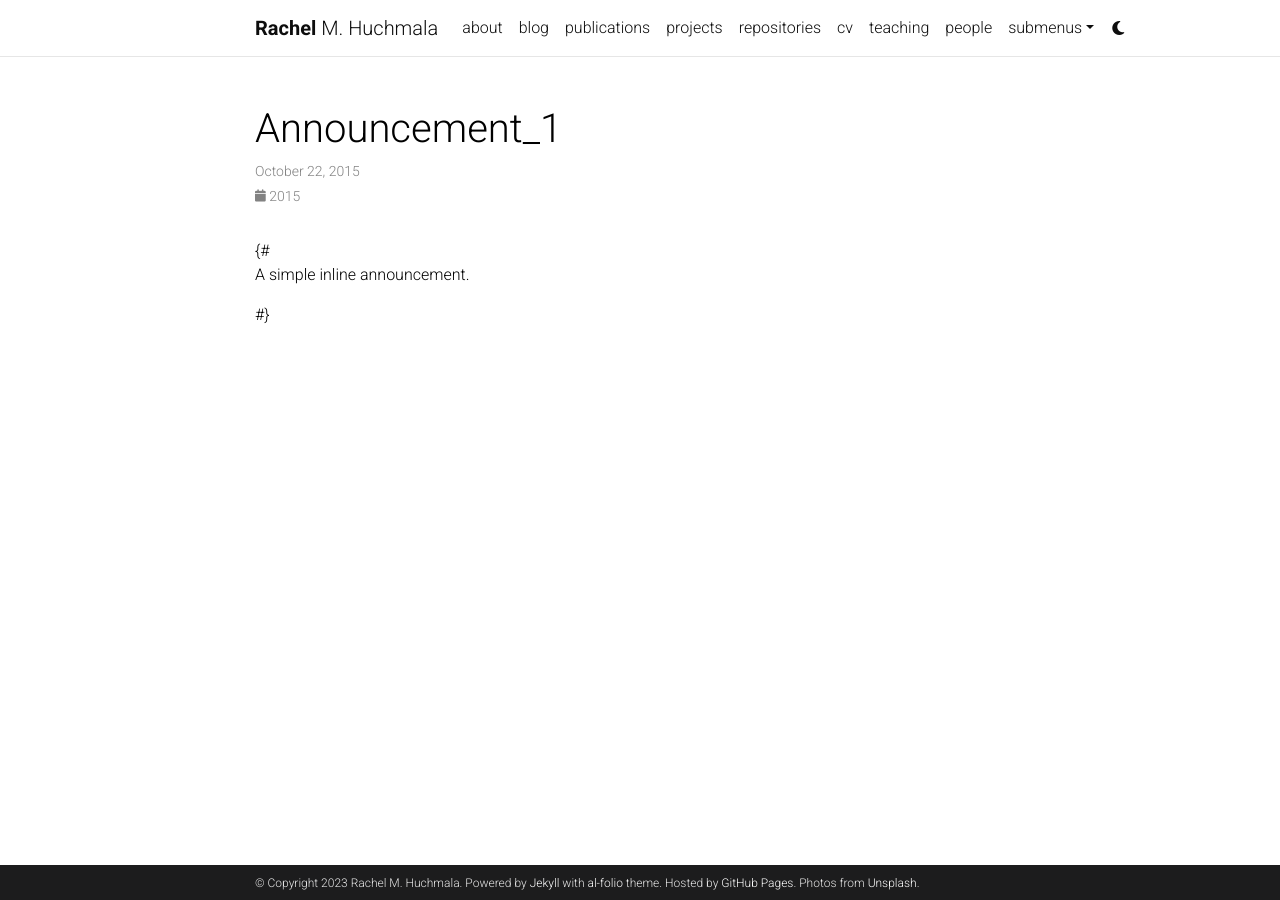
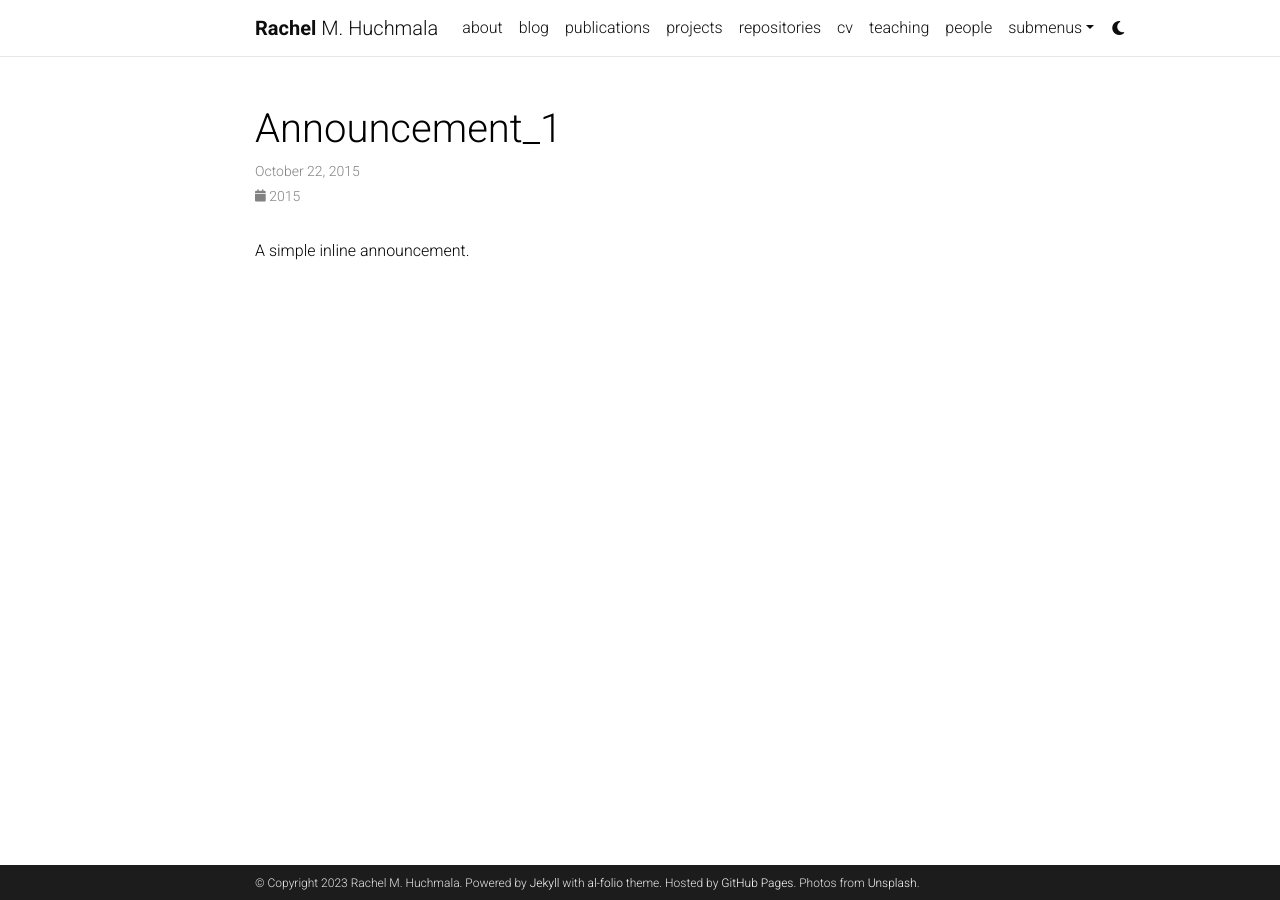
Before and after one commit to rmhuch/rmhuch.github.io, a Jekyll site: the page built from _news/announcement_1.md, in a window 1280 px wide. Built offline with Jekyll 4.4.1, drawn with Linux system fonts in a browser that asks for light colours; comment, search, counter and statistics services are not loaded; a style sheet for code colours, icons or effects is not loaded.

Commit message:
Update post.html

```diff
--- a/_layouts/post.html
+++ b/_layouts/post.html
@@ -39,8 +39,9 @@
     </p>
   </header>
 
-{#   <article class="post-content">
-    {% if page.toc and page.toc.beginning %}
+<article class="post-content">
+
+  {% if page.toc and page.toc.beginning %}
     <div id="table-of-contents">
       {% toc %}
     </div>
@@ -49,7 +50,7 @@
     <div id="markdown-content">
       {{ content }}
     </div>
-  </article> #}
+  </article>
 
   {%- if page.related_publications != null and page.related_publications.size > 0 -%}
   {% assign publications = page.related_publications | replace: ", ", "," | split: "," | join: "|" %}
```
